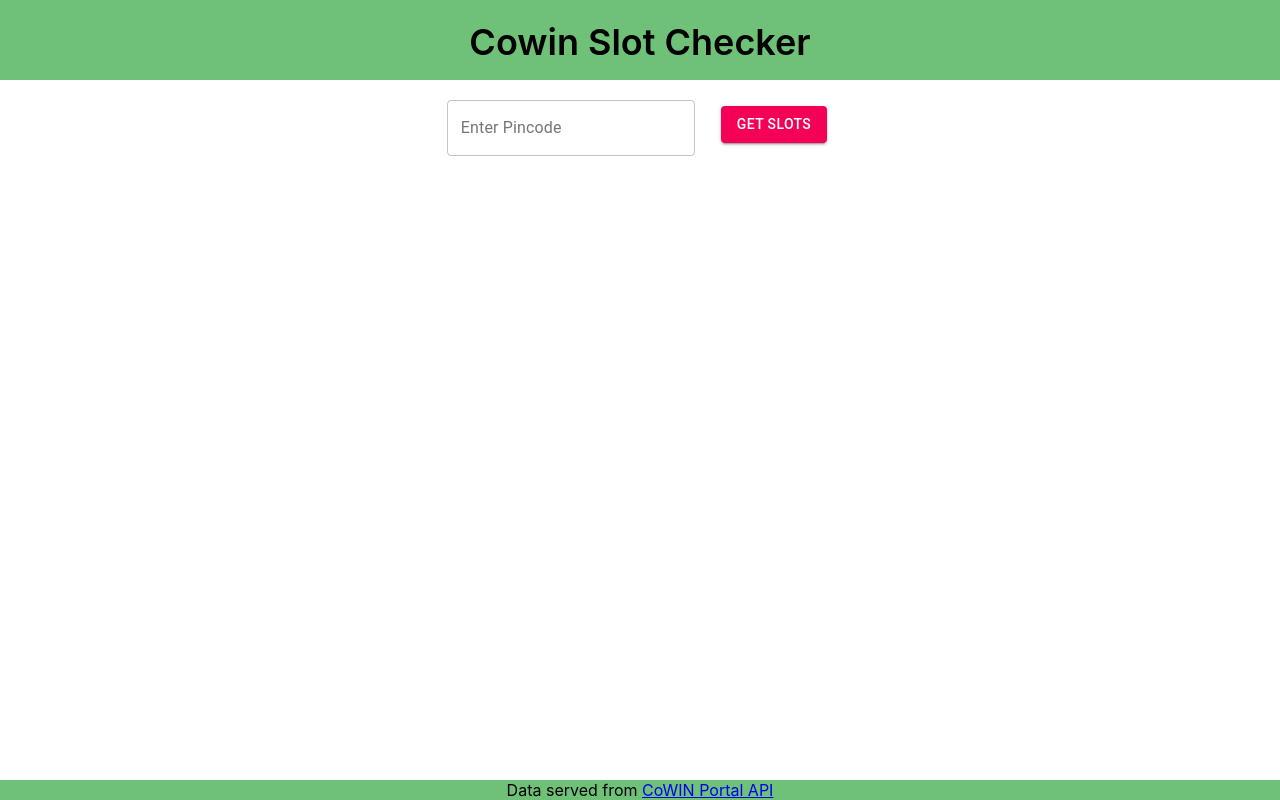
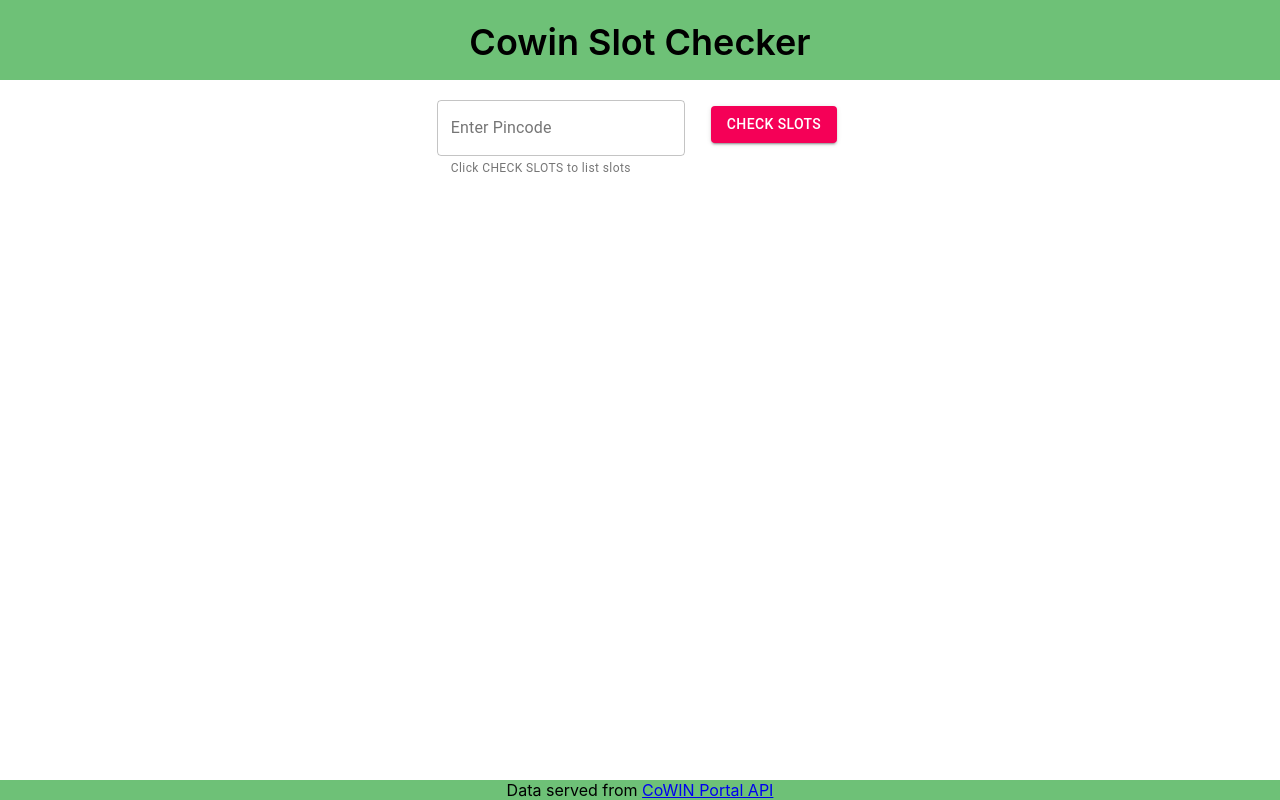
Before and after one commit to manoj-gupta/cowin, a React (Create React App) app: page / in a window 1280 px wide. Built offline with nearby package versions, Linux system fonts and the light colour scheme.

Commit message:
Change button description

```diff
--- a/src/components/Cowin.js
+++ b/src/components/Cowin.js
@@ -71,7 +71,7 @@ const Cowin = () => {
           <TextField
             id="outlined-helperText"
             label="Enter Pincode"
-            // helperText="Click Submit to Get slot"
+            helperText="Click CHECK SLOTS to list slots"
             variant="outlined"
             fullWidth
             size="medium"
@@ -84,7 +84,7 @@ const Cowin = () => {
             color="secondary"
             onClick={getSlots}
           >
-            Get Slots
+            Check Slots
           </Button>
         </div>
       </div>
```
